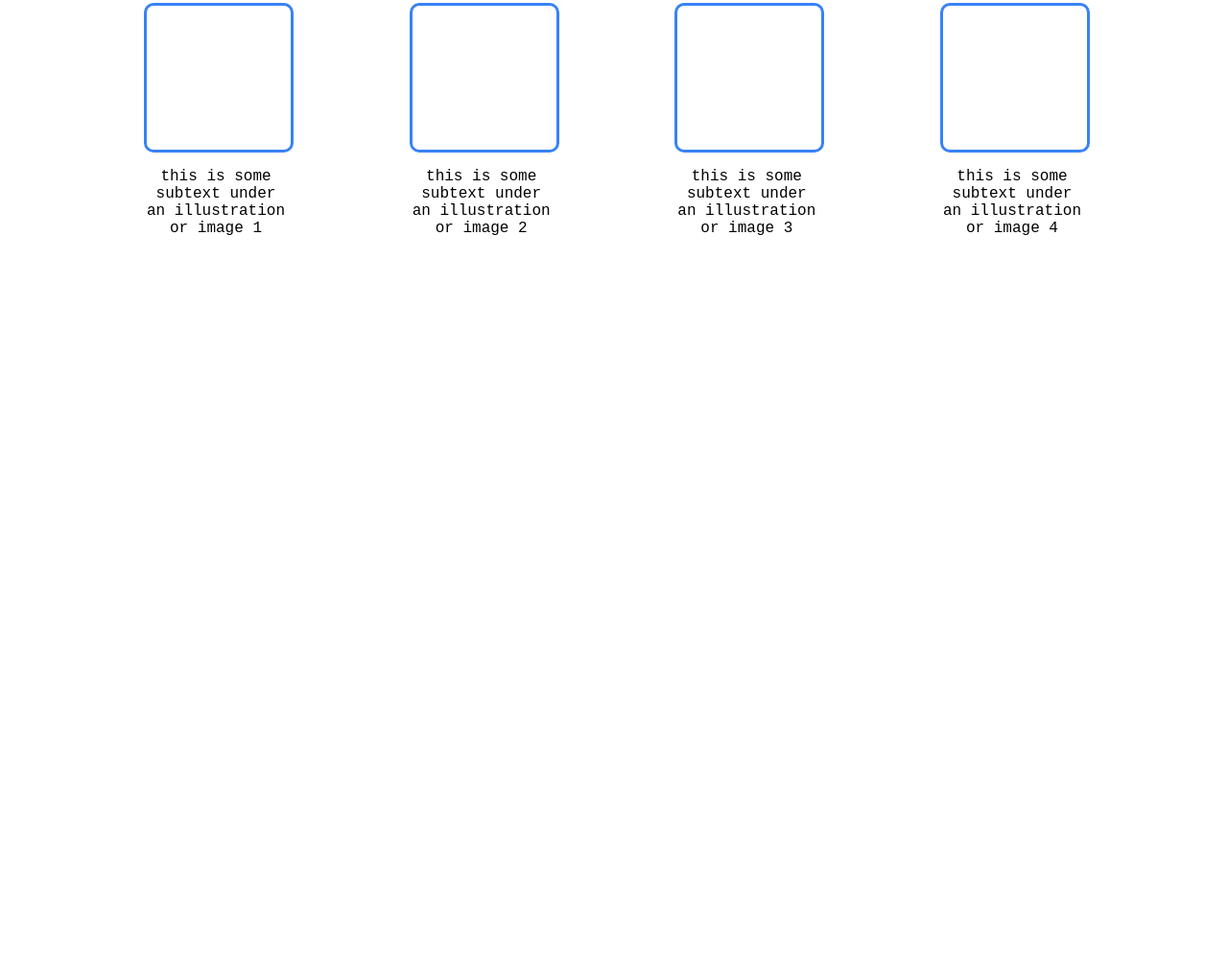
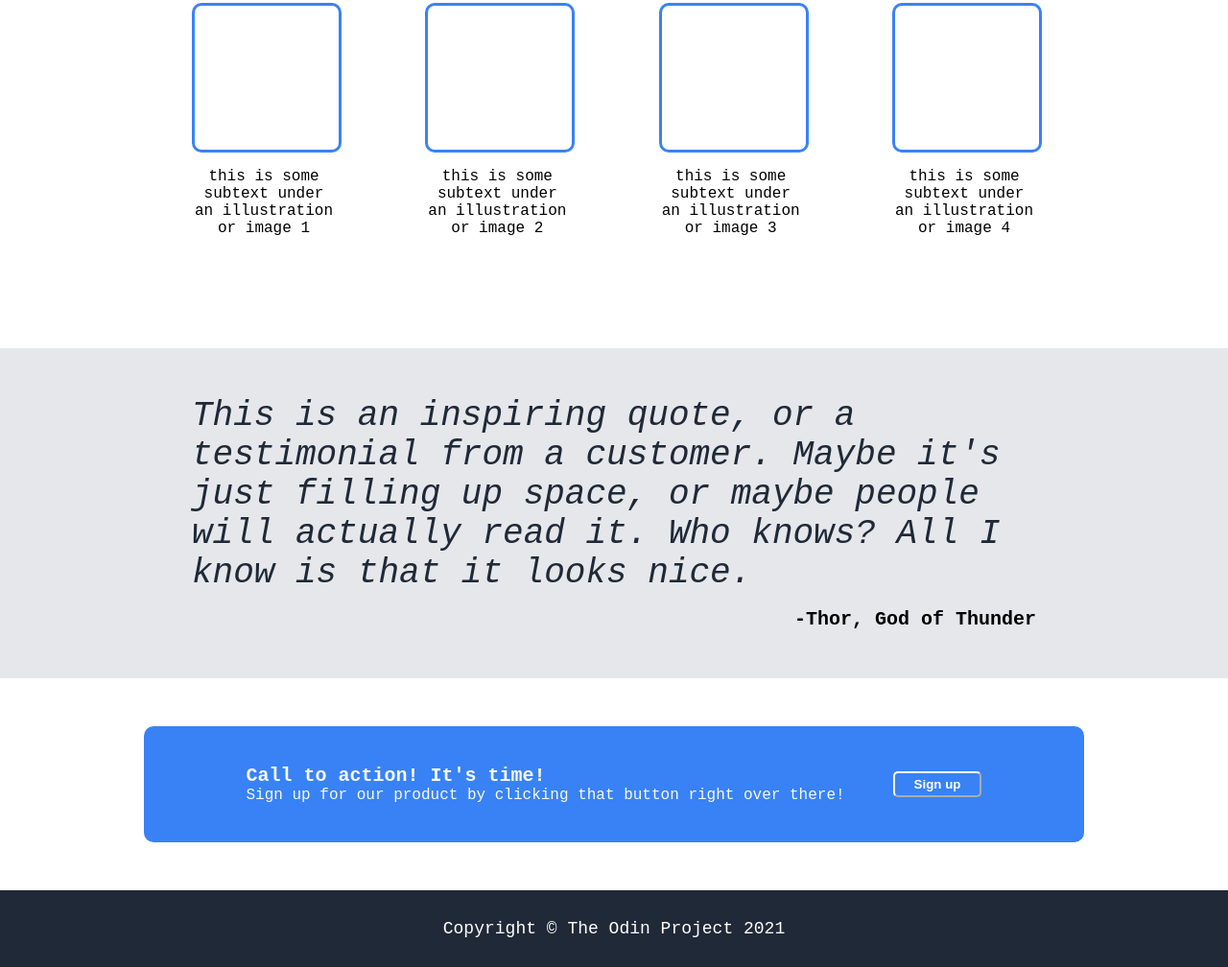
Before and after one commit to Setnegrusni/my-landing-page-top, a plain HTML site: page index.html in a window 1280 px wide. Shown: the part 679-1687 px from the top of the page at 96% size. Before the commit the page ends 1042 px from the top, so only its background shows below. Drawn offline with Linux system fonts and the light colour scheme.

Commit message:
Sections 3, 4 and footer added - Finished

```diff
--- a/index.html
+++ b/index.html
@@ -57,6 +57,31 @@
             </div>
         </div>
     </div>
+
+    <div class="section-three">
+        <p class="quote">
+            <em>
+                This is an inspiring quote, or a testimonial from a customer. Maybe
+                it's just filling up space, or maybe people will actually read it.
+                Who knows? All I know is that it looks nice.
+            </em>
+        </p>
+        <p class="quote-name">-Thor, God of Thunder</p>
+    </div>
+
+    <div class="section-four">
+        <div class="call-content">
+            <div class="text">
+                <p class="section-title">Call to action! It's time!</p>
+                <p class="section-text">Sign up for our product by clicking that button right over there!</p>
+            </div>
+            <button class="button-two">Sign up</button>
+        </div>
+    </div>
+
+    <div class="footer">
+        Copyright © The Odin Project 2021
+    </div>
 </body>
 
 </html>
--- a/style.css
+++ b/style.css
@@ -84,7 +84,7 @@ a,
 .info-content {
     display: flex;
     justify-content: space-between;
-    padding: 0px 150px;
+    padding: 0px 200px;
     margin-bottom: 100px;
 }
 
@@ -101,3 +101,67 @@ a,
     background: #FFFFFF;
     border-radius: 10px;
 }
+
+.section-three {
+    background: #E5E7EB;
+    padding: 50px 200px;
+}
+
+.quote {
+    font-size: 36px;
+    color: #1F2937;
+    font-weight: 300;
+    margin: 0;
+    margin-bottom: 16px;
+}
+
+.quote-name{
+    text-align: right;
+    font-weight: bold;
+    font-size: 20px;
+    margin: 0;
+}
+
+.section-four {
+    padding: 50px 150px;
+}
+
+.call-content {
+    display: flex;
+    align-items: center;
+    justify-content: center;
+    background: #3882F6;
+    border-radius: 10px;
+    gap: 50px;
+    padding: 40px 50px;
+}
+
+.section-title,
+.section-text {
+    margin: 0;
+    color: #F9FAF8;
+}
+
+.section-title {
+    font-weight: bold;
+    font-size: 20px;
+}
+
+.button-two {
+    background-color: #3882F6;
+    border-color: white;
+    color: white;
+    font-weight: bold;
+    padding: 4px 20px;
+    border-radius: 5px;
+}
+
+.footer {
+    background: #1F2937;
+    color: white;
+    font-size: 18px;
+    display: flex;
+    align-items: center;
+    justify-content: center;
+    padding: 30px 0px;
+}
```
